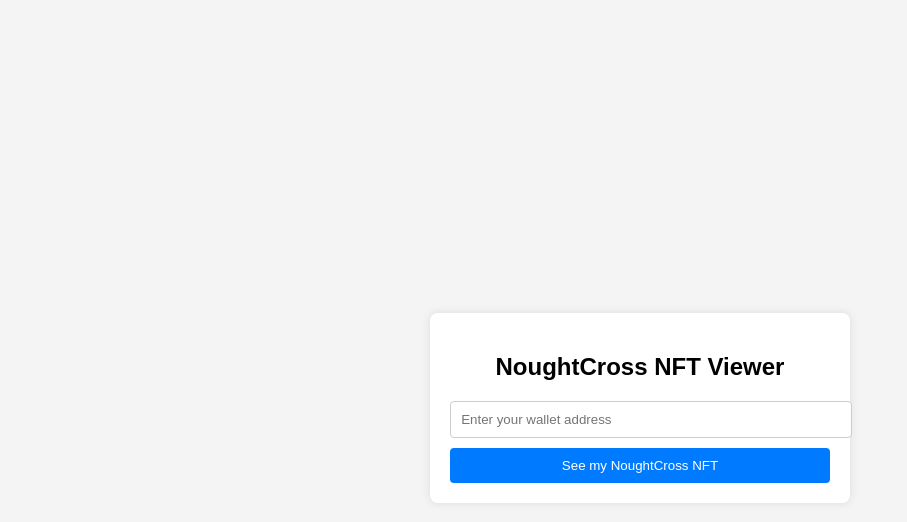
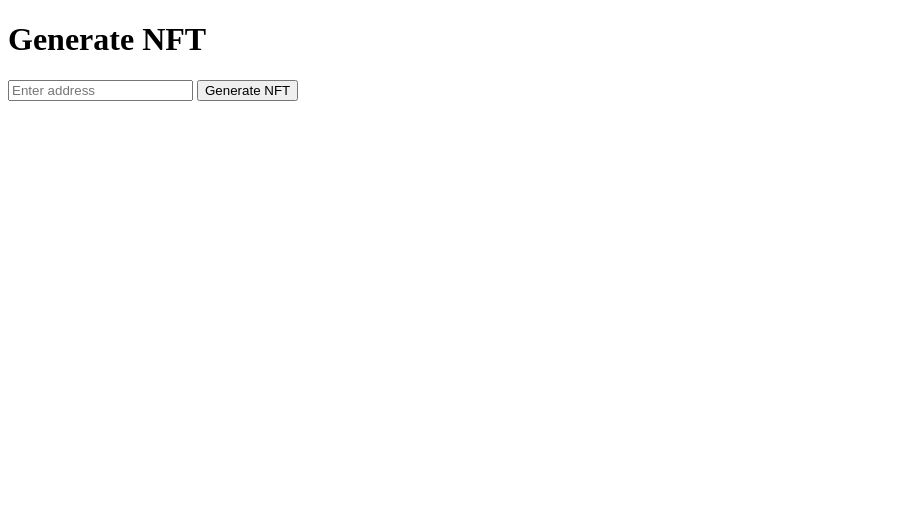
Before and after one commit to ohalle2000/NC_NFT, a website: page index.html in a window 1280 px wide. Shown: the whole page, without its empty margins (0-907 px from the left). Drawn offline with Linux system fonts and the light colour scheme.

Commit message:
Update index.html

```diff
--- a/index.html
+++ b/index.html
@@ -3,76 +3,28 @@
 <head>
     <meta charset="UTF-8">
     <meta name="viewport" content="width=device-width, initial-scale=1.0">
-    <title>NoughtCross NFT Viewer</title>
-    <style>
-        body {
-            font-family: Arial, sans-serif;
-            display: flex;
-            justify-content: center;
-            align-items: center;
-            height: 100vh;
-            background-color: #f4f4f4;
-        }
-        .container {
-            background-color: white;
-            padding: 20px;
-            border-radius: 8px;
-            box-shadow: 0 0 10px rgba(0, 0, 0, 0.1);
-        }
-        .container h2 {
-            margin-bottom: 20px;
-            text-align: center;
-        }
-        .input-field {
-            width: 100%;
-            padding: 10px;
-            margin-bottom: 10px;
-            border: 1px solid #ccc;
-            border-radius: 4px;
-        }
-        .btn {
-            width: 100%;
-            padding: 10px;
-            background-color: #007bff;
-            color: white;
-            border: none;
-            border-radius: 4px;
-            cursor: pointer;
-        }
-        .btn:hover {
-            background-color: #0056b3;
-        }
-        .nft-image {
-            margin-top: 20px;
-            display: none;
-        }
-    </style>
+    <title>Generate NFT</title>
 </head>
 <body>
+    <h1>Generate NFT</h1>
+    <input type="text" id="address" placeholder="Enter address">
+    <button onclick="generateNFT()">Generate NFT</button>
+    <div id="nft-display"></div>
 
-<div class="container">
-    <h2>NoughtCross NFT Viewer</h2>
-    <input type="text" class="input-field" id="nftID" placeholder="Enter your wallet address">
-    <button class="btn" onclick="seeMyNFT()">See my NoughtCross NFT</button>
-    <div id="nftContainer" class="nft-image">
-        <p>Your NoughtCross NFT:</p>
-        <img id="nftImage" src="" alt="NFT Image" width="200">
-    </div>
-</div>
+    <script>
+        async function generateNFT() {
+            const address = document.getElementById('address').value;
+            const response = await fetch('http://127.0.0.1:5000/generate_nft', {
+                method: 'POST',
+                headers: {
+                    'Content-Type': 'application/json'
+                },
+                body: JSON.stringify({ address: address })
+            });
 
-<script>
-    function seeMyNFT() {
-        var nftID = document.getElementById("nftID").value;
-        if(nftID) {
-            // Mockup of how an image might be shown
-            var imageUrl = "https://example.com/nft/" + nftID + ".png"; // Replace with actual logic to fetch NFT image
-            document.getElementById("nftImage").src = imageUrl;
-            document.getElementById("nftContainer").style.display = "block";
-        } else {
-            alert("Please enter a valid NFT ID");
+            const data = await response.json();
+            document.getElementById('nft-display').innerHTML = data.svg;
         }
-    }
-</script>
-
+    </script>
 </body>
 </html>
```
